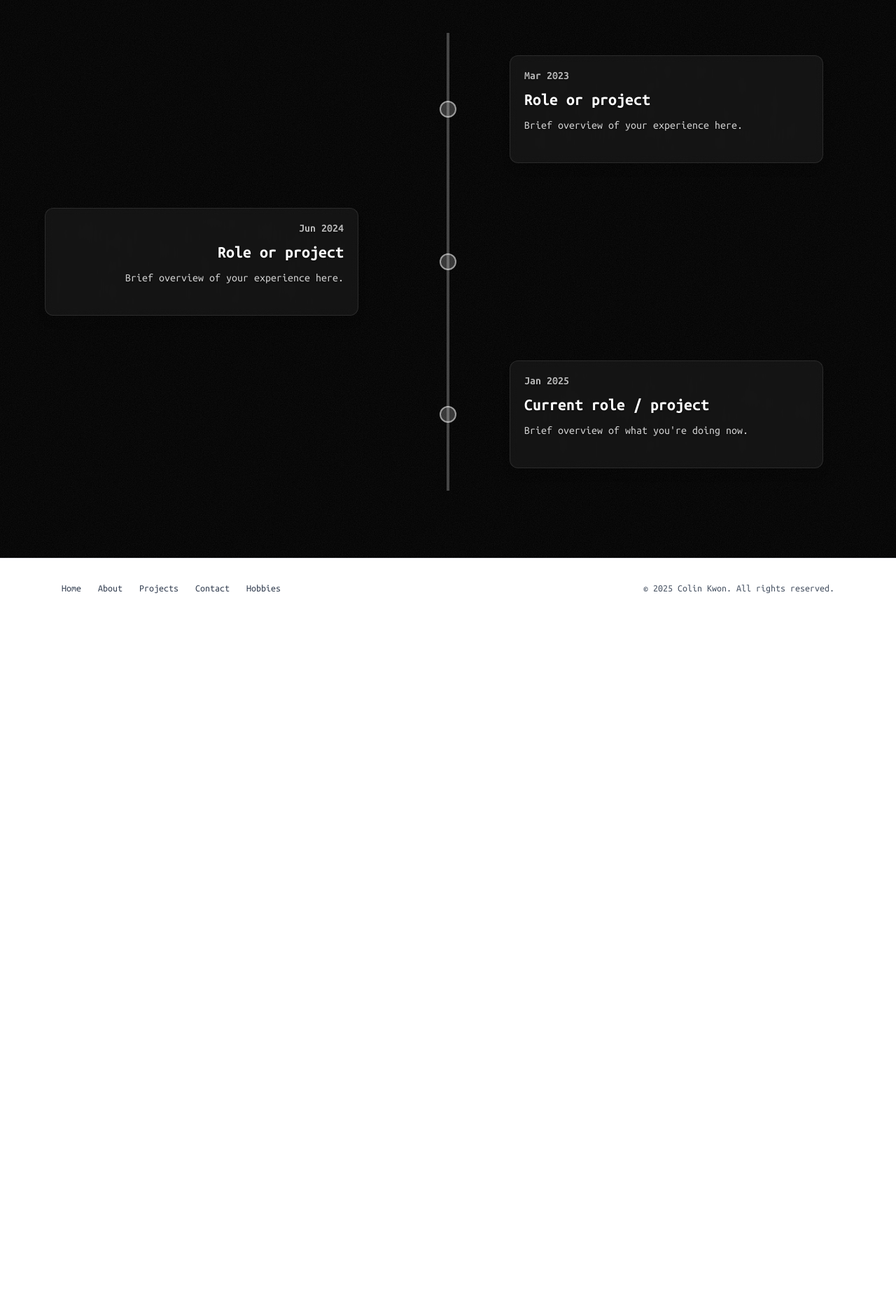
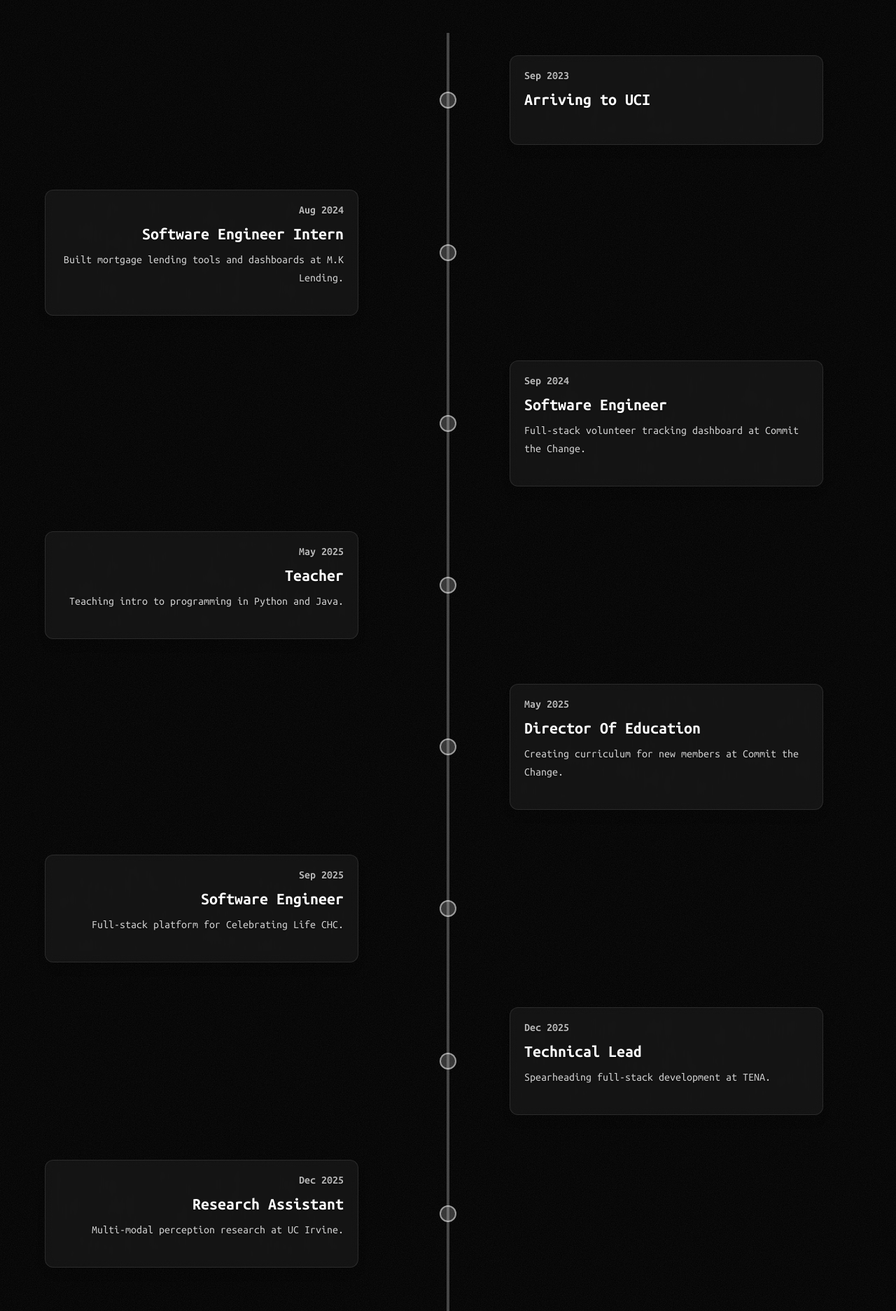
Before and after one commit to Cobby914/Personal_Website, a Next.js app: page /about in a window 1280 px wide. Shown: the part 1540-3413 px from the top of the page at 70% size. Before the commit the page ends 2422 px from the top, so only its background shows below. Built offline with nearby package versions, Linux system fonts and the light colour scheme.

Commit message:
Updated the information for each card with my experience.

```diff
--- a/components/about/AboutPageContent.jsx
+++ b/components/about/AboutPageContent.jsx
@@ -87,7 +87,7 @@ export default function AboutPageContent() {
         <div className="mx-auto max-w-6xl">
           <AnimateOnScroll>
             <h2
-              className="mb-12 text-2xl font-bold text-white sm:text-3xl"
+              className="mb-12 text-center text-2xl font-bold text-white sm:text-3xl"
               style={{ textShadow }}
             >
               Experience
--- a/components/about/ExperienceTimeline.jsx
+++ b/components/about/ExperienceTimeline.jsx
@@ -3,37 +3,96 @@
 import { useState } from "react";
 import AnimateOnScroll from "@/components/ui/AnimateOnScroll/AnimateOnScroll";
 
-// Placeholder timeline entries - replace with your real experiences
-// Use date format: "Month Year" (e.g. "Jan 2025", "Jun 2024")
-// Ordered ascending (oldest first)
+// Experience timeline - ascending order (oldest first)
 // summary: brief info shown by default | details: expanded insight on hover/click
 const TIMELINE_ENTRIES = [
   {
+    id: "0",
+    date: "Sep 2023",
+    title: "Arriving to UCI",
+    summary: "",
+    details: "",
+    location: "UC Irvine · Irvine, CA",
+  },
+  {
     id: "1",
-    date: "Mar 2023",
-    title: "Role or project",
-    summary: "Brief overview of your experience here.",
+    date: "Aug 2024",
+    title: "Software Engineer Intern",
+    summary: "Built mortgage lending tools and dashboards at M.K Lending.",
     details:
-      "Add more insight: key achievements, technologies used, impact, lessons learned. This expanded section appears when hovering or clicking the card.",
-    location: "Location (optional)",
+      "Built a loan-lookup REST API using TypeScript and Node.js, reducing calculations by 4 hours per day. Created a rate-sheet ingestion pipeline with Python, pandas, and PostgreSQL, saving 3 hours of processing. Developed a dashboard tracking employee loans using React and TypeScript for 5+ managers.",
+    location: "M.K Lending · Brea, CA",
   },
   {
     id: "2",
-    date: "Jun 2024",
-    title: "Role or project",
-    summary: "Brief overview of your experience here.",
+    date: "Sep 2024",
+    title: "Software Engineer",
+    summary: "Full-stack volunteer tracking dashboard at Commit the Change.",
     details:
-      "Add more insight: key achievements, technologies used, impact, lessons learned. This expanded section appears when hovering or clicking the card.",
-    location: "Location (optional)",
+      "Developed a full-stack volunteer tracking dashboard using React, Chakra UI, and Node.js used by 5+ managers. Built backend API and schemas using PostgreSQL, Axios, and TypeScript. Optimized case manager table loading latency by 30 sec (from 40 sec) using React.",
+    location: "Commit the Change · Irvine, CA",
   },
   {
     id: "3",
-    date: "Jan 2025",
-    title: "Current role / project",
-    summary: "Brief overview of what you're doing now.",
+    date: "May 2025",
+    title: "Teacher",
+    summary: "Teaching intro to programming in Python and Java.",
     details:
-      "Add more insight: key achievements, technologies used, impact, lessons learned. This expanded section appears when hovering or clicking the card.",
-    location: "Location (optional)",
+      "Teaching middle schoolers the introduction to programming in both Python and Java at STEMPiA Computer Institute.",
+    location: "STEMPiA Computer Institute · Los Angeles, CA",
+  },
+  {
+    id: "4",
+    date: "May 2025",
+    title: "Director Of Education",
+    summary: "Creating curriculum for new members at Commit the Change.",
+    details:
+      "Creating an approachable curriculum in HTML, CSS, TypeScript, and React with the previous Education Director for new incoming members in Fall.",
+    location: "Commit the Change · Irvine, CA",
+  },
+  {
+    id: "5",
+    date: "Sep 2025",
+    title: "Software Engineer",
+    summary: "Full-stack platform for Celebrating Life CHC.",
+    details:
+      "Building a full-stack platform with React and Node.js for Celebrating Life CHC to serve 100+ local patients. Engineered an admin approval flow using Google OAuth and TypeScript APIs, reducing onboarding time by 40%. Developed RESTful CRUD routes for location management in Express, improving data retrieval speed by 25%.",
+    location: "Commit the Change · Irvine, CA",
+  },
+  {
+    id: "6",
+    date: "Dec 2025",
+    title: "Technical Lead",
+    summary: "Spearheading full-stack development at TENA.",
+    details:
+      "Spearheading full-stack development using React and Node.js, managing the technical roadmap for developers. Orchestrating Agile sprint cycles and task delegation. Architected a PostgreSQL JSONB schema for dynamic user configs, meeting 100% of stakeholder requirements.",
+    location: "TENA · Los Angeles, CA",
+  },
+  {
+    id: "7",
+    date: "Dec 2025",
+    title: "Research Assistant",
+    summary: "Multi-modal perception research at UC Irvine.",
+    details:
+      "Researching a multi-modal perception system fusing camera and radar data to improve object detection accuracy. Implementing SOTA deep learning architectures in PyTorch on sensor calibration and spatial feature alignment. Synthesizing academic literature to evaluate model architectures and design experimental robustness benchmarks.",
+    location: "UC Irvine · Irvine, CA",
+  },
+  {
+    id: "8",
+    date: "Jan 2026",
+    title: "Software Engineer Intern",
+    summary: "Building and scaling pet-tech solutions at FiPet.",
+    details:
+      "Software Engineering Intern focused on building and scaling pet-tech solutions. Working across the stack to design, build, and iterate on product features, collaborate on system architecture, and improve platform reliability. Responsible for taking small-to-medium engineering tasks from concept to production while working closely with the company's founders.",
+    location: "FiPet · San Francisco Bay Area",
+  },
+  {
+    id: "9",
+    date: "Today",
+    title: "Today",
+    summary: "",
+    details: "",
+    location: "",
   },
 ];
 
```
